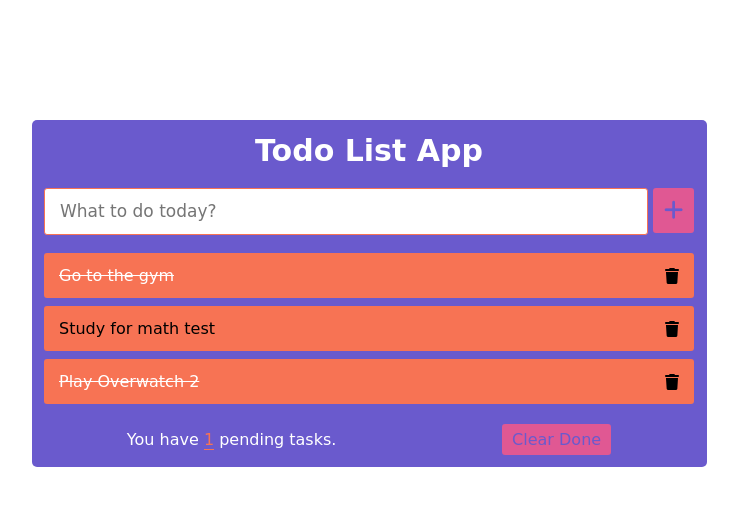
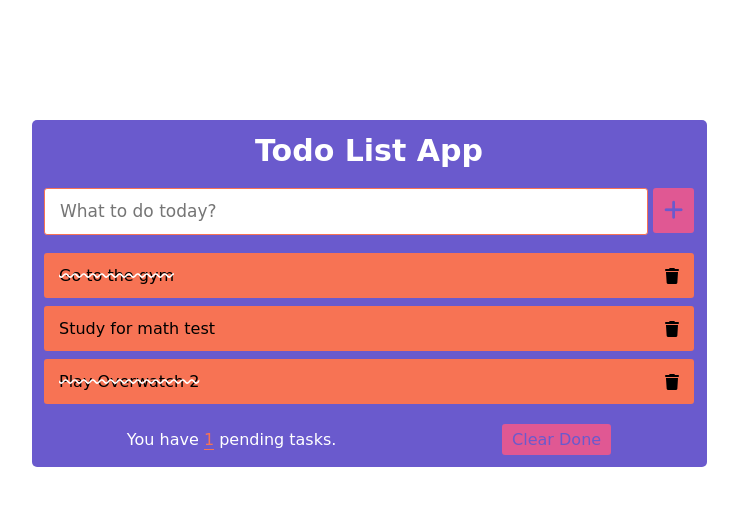
Before and after one commit to chivisto/Todo-Data-Model, a plain HTML site: page index.html in a window 1280 px wide. Shown: the whole page, without its empty margins (271-1009 px from the left). Drawn offline with Linux system fonts and the light colour scheme; a web font is replaced by a local one.

Commit message:
Added css

```diff
--- a/styles.css
+++ b/styles.css
@@ -80,8 +80,7 @@ select {
 }
 
 .done {
-  color: white;
-  text-decoration: line-through;
+  text-decoration: white wavy line-through;
 }
 
 .fa-trash {
```
